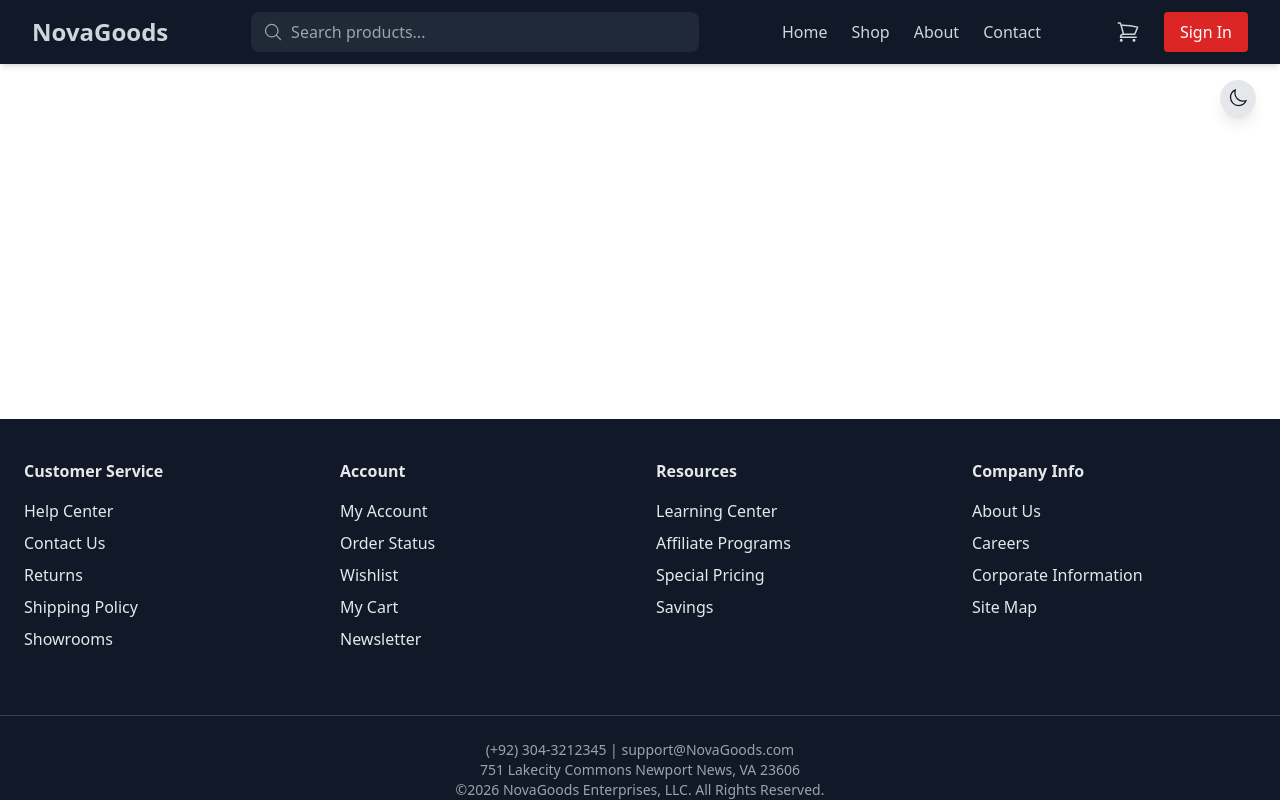
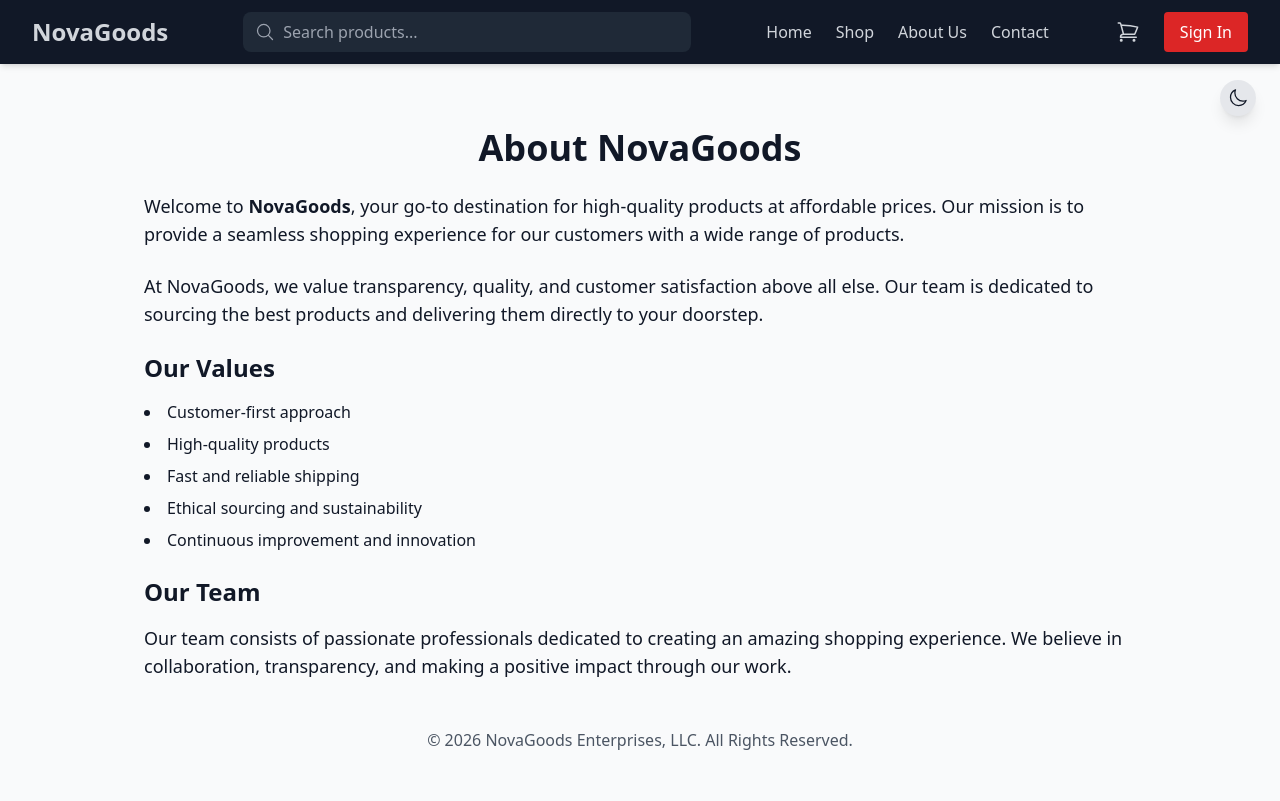
Before and after one commit to talhaaazhar/E-commerce, a React (Vite) app in the folder frontend/: page /about in a window 1280 px wide. Shown: the top 801 px of the page. Built offline with nearby package versions, Linux system fonts and the light colour scheme.

Commit message:
added about us and other routes

```diff
--- a/frontend/src/app/router.jsx
+++ b/frontend/src/app/router.jsx
@@ -6,6 +6,7 @@ import ProductList from "../features/products/pages/ProductList";
 import ProductDetails from "../features/products/pages/ProductDetails";
 import CartPage from "../features/cart/pages/CartPage";
 import Home from "../pages/Home";
+import AboutUs from "../pages/AboutUs";
 
 function AppRouter() {
   return (
@@ -14,7 +15,7 @@ function AppRouter() {
       <Route path="/products" element={<ProductList />} />
       <Route path="/products/:id" element={<ProductDetails />} />
       <Route path="/cart" element={<CartPage />} />
-
+      <Route path="/about" element={<AboutUs />} />
 
       {/* Add more routes here as needed */}
     </Routes>
--- a/frontend/src/components/Footer.jsx
+++ b/frontend/src/components/Footer.jsx
@@ -51,7 +51,7 @@ const Footer = () => {
         <div>
           <h3 className="font-bold mb-4">Company Info</h3>
           <ul className="space-y-2">
-            <li>About Us</li>
+            <li><Link to="/about">About Us</Link></li>
             <li>Careers</li>
             <li>Corporate Information</li>
             <li>Site Map</li>
--- a/frontend/src/components/Header.jsx
+++ b/frontend/src/components/Header.jsx
@@ -1,118 +1,3 @@
-
-// import { ShoppingCartIcon, MagnifyingGlassIcon, Bars3Icon, XMarkIcon } from "@heroicons/react/24/outline";
-// import { Link } from "react-router-dom";
-// import React, { useState, useContext } from "react";
-// import { CartContext } from "../features/cart/context/CartContext";
-// const Header = () => {
-//   const [isMenuOpen, setIsMenuOpen] = useState(false);
-
-//   return (
-//     <header className="bg-gray-900 shadow-md sticky top-0 z-50">
-//       <div className="max-w-7xl mx-auto px-4 sm:px-6 lg:px-8">
-//         <div className="flex justify-between items-center h-16">
-//           {/* Logo */}
-//           <Link to="/" className="flex-shrink-0 text-lg sm:text-2xl font-bold text-gray-300">
-//             NovaGoods
-//           </Link>
-
-//           {/* Search Bar */}
-//           <div className="flex-1 max-w-md mx-2 sm:mx-4">
-//             <div className="relative">
-//               <input
-//                 type="text"
-//                 placeholder="Search products..."
-//                 className="w-full pl-10 pr-4 py-2 bg-gray-800 text-gray-300 rounded-lg focus:outline-none focus:ring-2 focus:ring-white-300"
-//               />
-//               <MagnifyingGlassIcon className="absolute left-3 top-2.5 h-5 w-5 text-gray-400" />
-//             </div>
-//           </div>
-
-//           {/* Navigation */}
-//           <nav className="hidden md:flex space-x-6">
-//             <Link to="/" className="text-gray-300 hover:text-red-600">
-//               Home
-//             </Link>
-//             <Link to="/products" className="text-gray-300 hover:text-red-600">
-//               Shop
-//             </Link>
-//             <a href="#" className="text-gray-300 hover:text-red-600">
-//               About
-//             </a>
-//             <a href="#" className="text-gray-300 hover:text-red-600">
-//               Contact
-//             </a>
-//           </nav>
-
-//           {/* Mobile Menu Button */}
-//           <button
-//             onClick={() => setIsMenuOpen(!isMenuOpen)}
-//             className="md:hidden p-2 rounded-md text-gray-300 hover:text-white hover:bg-gray-800"
-//           >
-//             {isMenuOpen ? <XMarkIcon className="h-6 w-6" /> : <Bars3Icon className="h-6 w-6" />}
-//           </button>
-
-//           {/* Right Section */}
-//           <div className="hidden md:flex items-center space-x-2 sm:space-x-4">
-//             {/* Cart */}
-//             {/* <button className="relative p-2 rounded-full hover:bg-gray-800">
-//               <ShoppingCartIcon className="h-6 w-6 text-gray-300" />
-//               <span className="absolute -top-1 -right-1 bg-red-600 text-white text-xs rounded-full w-5 h-5 flex items-center justify-center">
-//                 0
-//               </span>
-//             </button> */}
-//             <Link to="/cart" className="relative p-2 rounded-full hover:bg-gray-800">
-//               <ShoppingCartIcon className="h-6 w-6 text-gray-300" />
-//               {cartCount > 0 && (
-//                 <span className="absolute -top-1 -right-1 bg-red-600 text-white text-xs rounded-full w-5 h-5 flex items-center justify-center">
-//                   {cartCount}
-//                 </span>
-//               )}
-//             </Link>
-
-//             {/* Account */}
-//             <button className="px-3 sm:px-4 py-2 bg-red-600 text-white rounded hover:bg-red-700">
-//               Sign In
-//             </button>
-//           </div>
-//         </div>
-
-//         {/* Mobile Menu */}
-//         {isMenuOpen && (
-//           <div className="md:hidden bg-gray-800 border-t border-gray-700 shadow-lg animate-in slide-in-from-top-2 duration-200">
-//             <nav className="px-4 pt-4 pb-2 space-y-2">
-//               <Link to="/" className="block px-4 py-3 text-base font-medium text-gray-200 hover:text-white hover:bg-gray-700 rounded-lg transition-colors duration-150 ease-in-out">
-//                 🏠 Home
-//               </Link>
-//               <Link to="/products" className="block px-4 py-3 text-base font-medium text-gray-200 hover:text-white hover:bg-gray-700 rounded-lg transition-colors duration-150 ease-in-out">
-//                 🛍️ Shop
-//               </Link>
-//               <a href="#" className="block px-4 py-3 text-base font-medium text-gray-200 hover:text-white hover:bg-gray-700 rounded-lg transition-colors duration-150 ease-in-out">
-//                 ℹ️ About
-//               </a>
-//               <a href="#" className="block px-4 py-3 text-base font-medium text-gray-200 hover:text-white hover:bg-gray-700 rounded-lg transition-colors duration-150 ease-in-out">
-//                 📞 Contact
-//               </a>
-//             </nav>
-//             <div className="px-4 pt-2 pb-4 border-t border-gray-600">
-//               {/* <button className="flex items-center justify-center w-full px-4 py-3 text-base font-medium text-gray-200 hover:text-white hover:bg-gray-700 rounded-lg transition-colors duration-150 ease-in-out mb-2">
-//                 <ShoppingCartIcon className="h-5 w-5 mr-2" />
-//                 Cart (0)
-//               </button> */}
-//               <Link to="/cart" className="flex items-center justify-center w-full px-4 py-3 text-base font-medium text-gray-200 hover:text-white hover:bg-gray-700 rounded-lg transition-colors duration-150 ease-in-out mb-2">
-//                 <ShoppingCartIcon className="h-5 w-5 mr-2" />
-//                 Cart ({cartCount})
-//               </Link>
-//               <button className="w-full px-4 py-3 bg-gradient-to-r from-red-600 to-red-700 text-white font-semibold rounded-lg hover:from-red-700 hover:to-red-800 transition-all duration-150 ease-in-out shadow-md hover:shadow-lg">
-//                 Sign In
-//               </button>
-//             </div>
-//           </div>
-//         )}
-//       </div>
-//     </header>
-//   );
-// };
-
 import React, { useState } from "react";
 import { ShoppingCartIcon, MagnifyingGlassIcon, Bars3Icon, XMarkIcon } from "@heroicons/react/24/outline";
 import { Link } from "react-router-dom";
@@ -150,7 +35,7 @@ const Header = () => {
           <nav className="hidden md:flex space-x-6">
             <Link to="/" className="text-gray-300 hover:text-red-600">Home</Link>
             <Link to="/products" className="text-gray-300 hover:text-red-600">Shop</Link>
-            <a href="#" className="text-gray-300 hover:text-red-600">About</a>
+            <Link to="/about" className="text-gray-300 hover:text-red-600">About Us</Link>
             <a href="#" className="text-gray-300 hover:text-red-600">Contact</a>
           </nav>
 
@@ -187,7 +72,7 @@ const Header = () => {
             <nav className="px-4 pt-4 pb-2 space-y-2">
               <Link to="/" className="block px-4 py-3 text-base font-medium text-gray-200 hover:text-white hover:bg-gray-700 rounded-lg transition-colors duration-150 ease-in-out">🏠 Home</Link>
               <Link to="/products" className="block px-4 py-3 text-base font-medium text-gray-200 hover:text-white hover:bg-gray-700 rounded-lg transition-colors duration-150 ease-in-out">🛍️ Shop</Link>
-              <a href="#" className="block px-4 py-3 text-base font-medium text-gray-200 hover:text-white hover:bg-gray-700 rounded-lg transition-colors duration-150 ease-in-out">ℹ️ About</a>
+              <Link to="/about" className="block px-4 py-3 text-base font-medium text-gray-200 hover:text-white hover:bg-gray-700 rounded-lg transition-colors duration-150 ease-in-out">ℹ️ About Us</Link>
               <a href="#" className="block px-4 py-3 text-base font-medium text-gray-200 hover:text-white hover:bg-gray-700 rounded-lg transition-colors duration-150 ease-in-out">📞 Contact</a>
             </nav>
             <div className="px-4 pt-2 pb-4 border-t border-gray-600">
--- /dev/null
+++ b/frontend/src/pages/AboutUs.jsx
@@ -0,0 +1,42 @@
+import React from "react";
+
+const AboutUs = () => {
+  return (
+    <main className="bg-gray-50 dark:bg-gray-900 min-h-screen">
+      <div className="max-w-5xl mx-auto px-4 py-16 text-gray-900 dark:text-gray-100">
+        <h1 className="text-4xl font-bold mb-6 text-center">About NovaGoods</h1>
+
+        <p className="text-lg mb-6">
+          Welcome to <strong>NovaGoods</strong>, your go-to destination for high-quality products at affordable prices.
+          Our mission is to provide a seamless shopping experience for our customers with a wide range of products.
+        </p>
+
+        <p className="text-lg mb-6">
+          At NovaGoods, we value transparency, quality, and customer satisfaction above all else.
+          Our team is dedicated to sourcing the best products and delivering them directly to your doorstep.
+        </p>
+
+        <h2 className="text-2xl font-semibold mb-4">Our Values</h2>
+        <ul className="list-disc list-inside space-y-2 mb-6">
+          <li>Customer-first approach</li>
+          <li>High-quality products</li>
+          <li>Fast and reliable shipping</li>
+          <li>Ethical sourcing and sustainability</li>
+          <li>Continuous improvement and innovation</li>
+        </ul>
+
+        <h2 className="text-2xl font-semibold mb-4">Our Team</h2>
+        <p className="text-lg mb-6">
+          Our team consists of passionate professionals dedicated to creating an amazing shopping experience.
+          We believe in collaboration, transparency, and making a positive impact through our work.
+        </p>
+
+        <div className="text-center mt-12">
+          <p className="text-gray-600 dark:text-gray-400">© 2026 NovaGoods Enterprises, LLC. All Rights Reserved.</p>
+        </div>
+      </div>
+    </main>
+  );
+};
+
+export default AboutUs;
```
